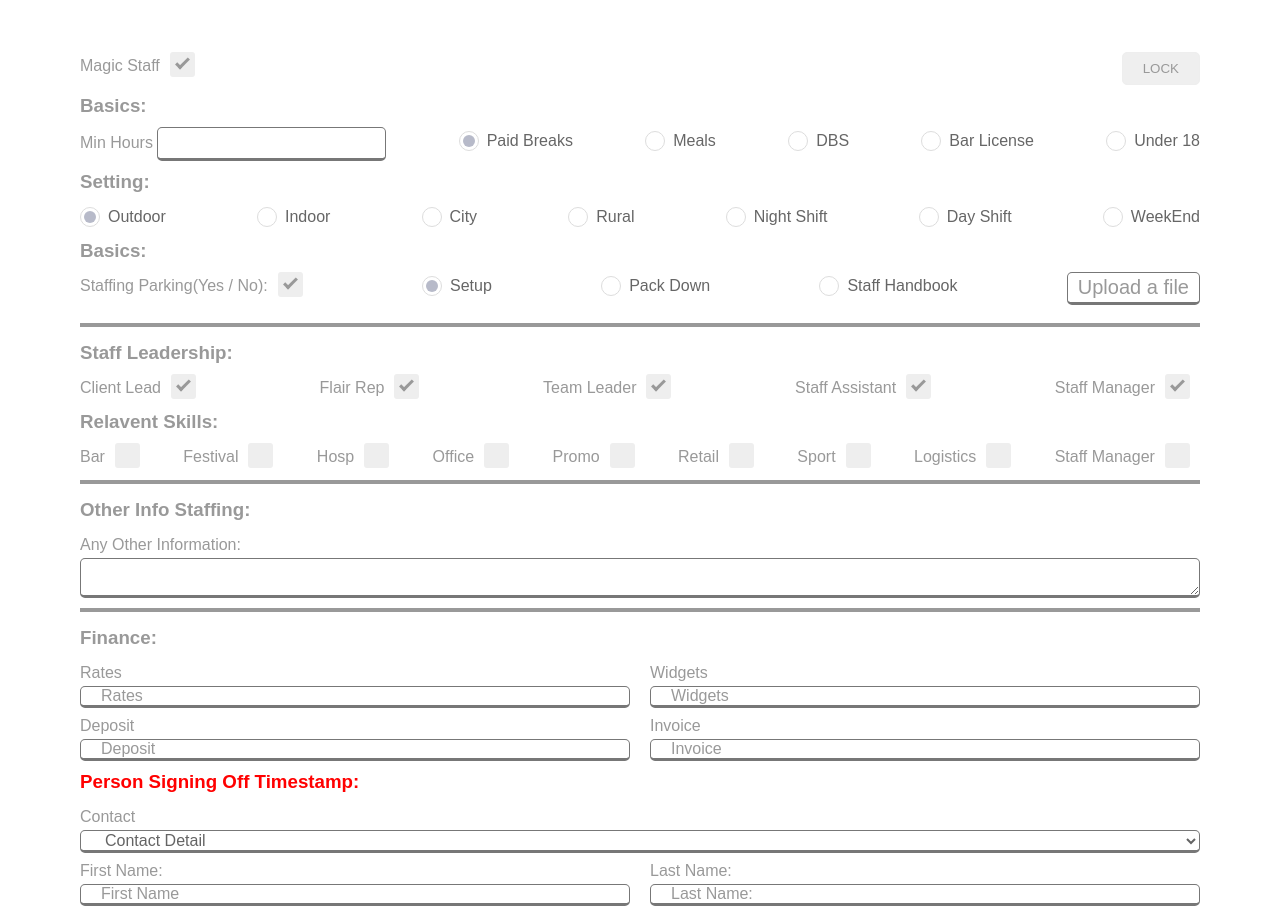
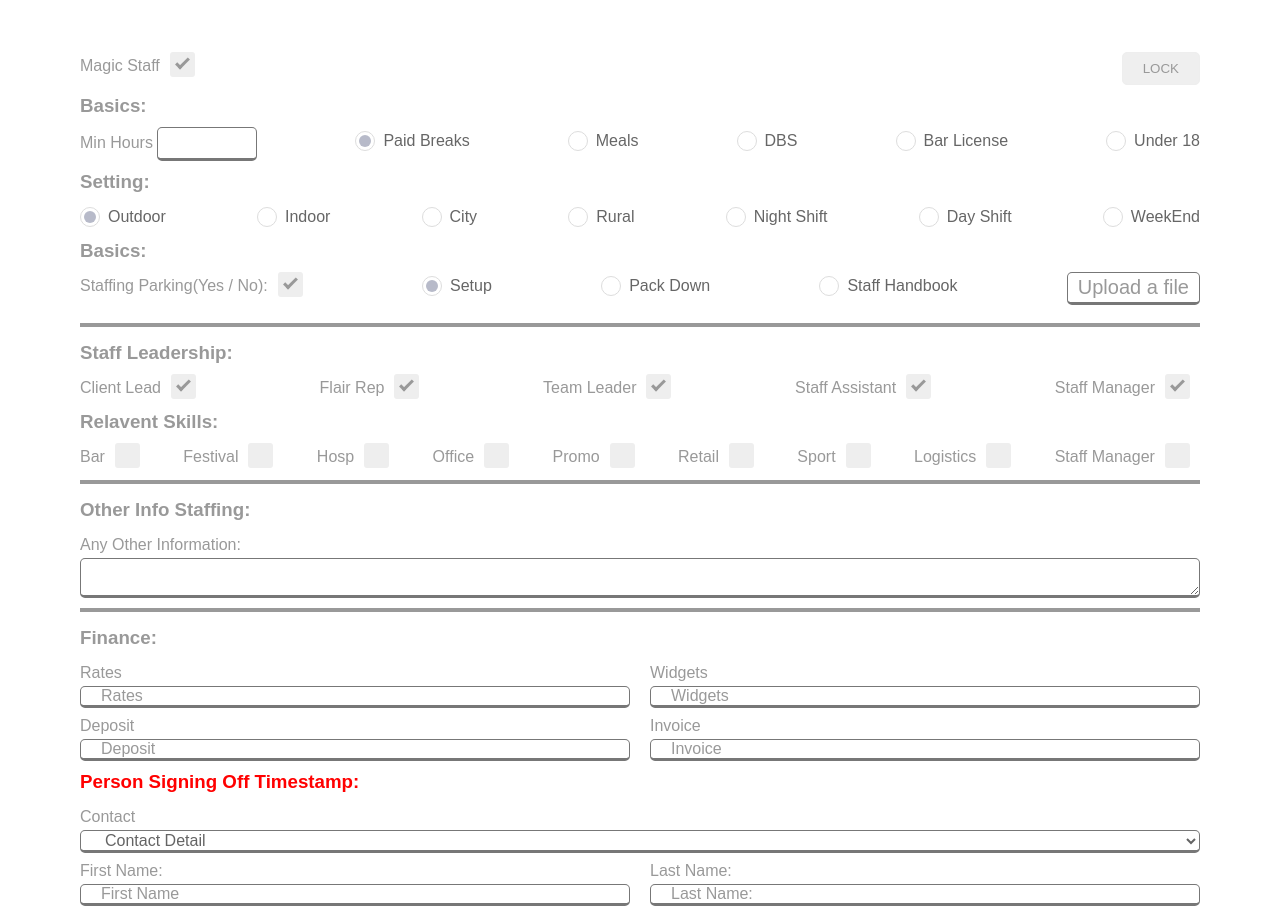
Before and after one commit to bilalhussain-dev/flairevents-form, a plain HTML site: page basics.htm in a window 1280 px wide. Shown: the top 909 px of the page. Drawn offline with Linux system fonts and the light colour scheme.

Commit message:
modified css file

```diff
--- a/main.css
+++ b/main.css
@@ -335,7 +335,13 @@ input::placeholder {
   -webkit-box-pack: justify;
       -ms-flex-pack: justify;
           justify-content: space-between;
+
 }
+
+.input-boxes-row input[type="number"] {
+  width: 100px;
+}
+
 .single-row {
   margin: 5px 0;
 }
```
